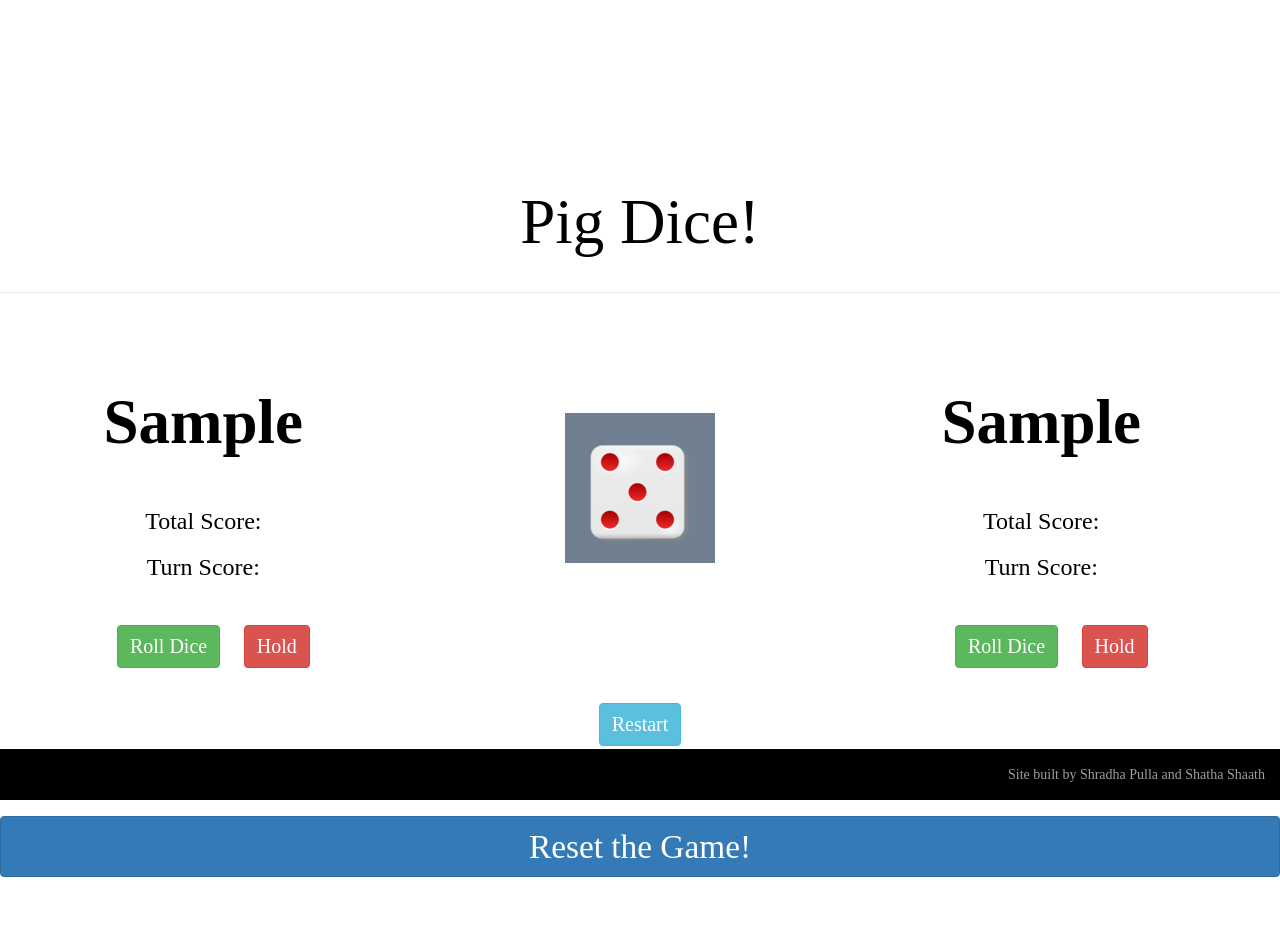
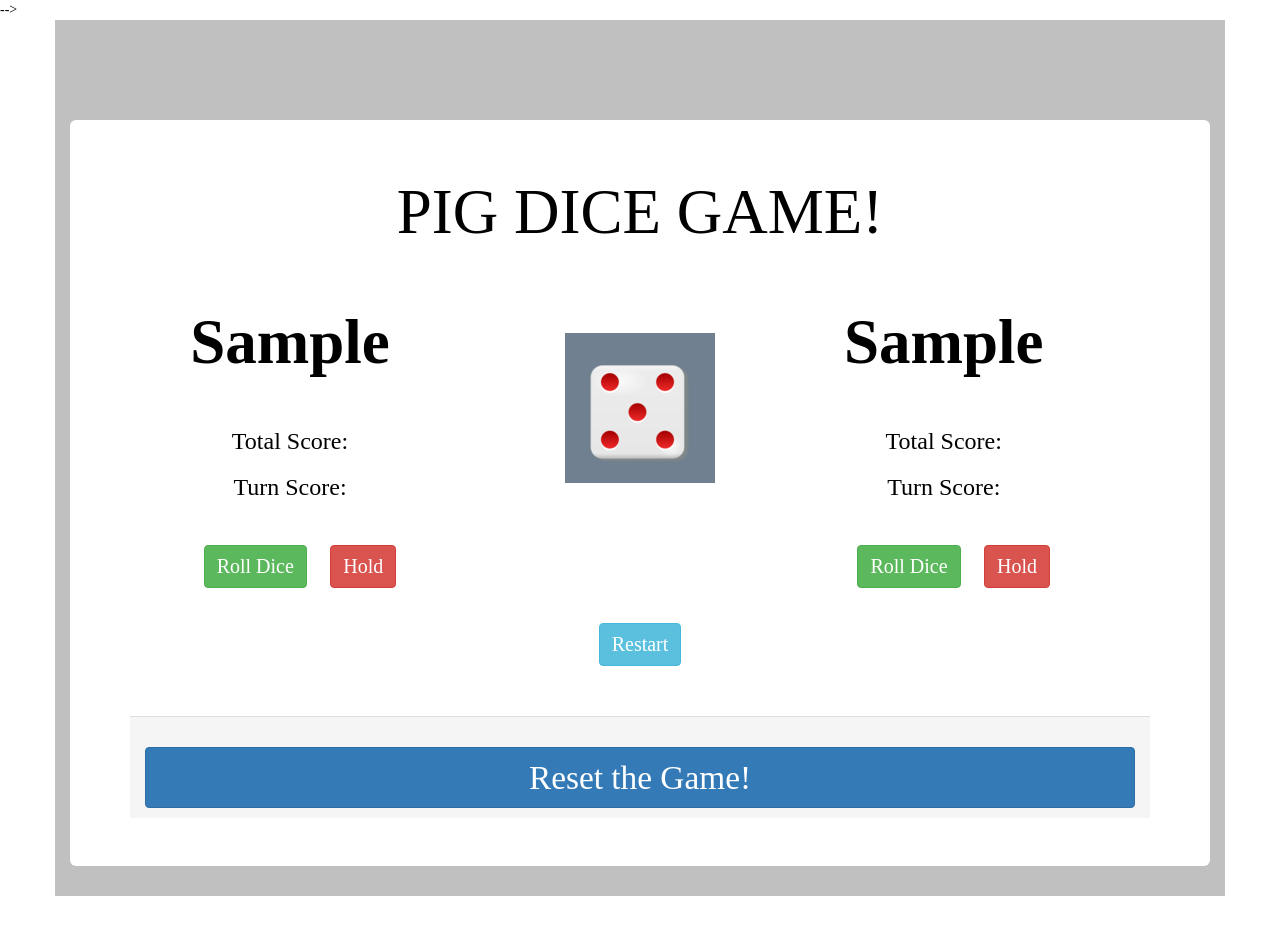
Before and after one commit to msclaudine/pigDiceGame, a plain HTML site: page index.html in a window 1280 px wide. Both pictures are taken after typing "Sample", "Sample" into the empty fields and a click on the button "Start Game!". After the commit the page ends 896 px from the top, so only its background shows below. Drawn offline with Linux system fonts and the light colour scheme.

Commit message:
adding more custom css

```diff
--- a/css/styles.css
+++ b/css/styles.css
@@ -2,14 +2,16 @@ body {
   font-family: serif;
   color: #000000;
 }
-
+.container {
+  background-color: silver;
+}
 .navbar-inverse {
   background-color: #000000;
 }
 
 #intro-content {
   color: #000000;
-  background-color: #ffffff;
+  background-color: slategrey;
   margin-top: 200px;
   text-align: center;
 }
@@ -28,12 +30,6 @@ body {
   background-color: #ffffff;
   margin-top: 200px;
   text-align: center;
-}
-
-.page-header {
-  font-size: 65pt;
-  margin-bottom: 75px;
-  padding-bottom: 35px;
 }
 
 h1 {
--- a/index.html
+++ b/index.html
@@ -10,6 +10,26 @@
   </head>
 
   <body>
+
+      <!-- <div class="jumbotron" id="intro-content">
+          <h1 class="page-header">Welcome to the Pig Dice web game!</h1>
+          <!-- <div class="rules">
+            <p>"Pig Dice is a simple dice game played between two people. Each turn, a player repeatedly rolls a die until either a 1 is rolled (which makes the player lose their score that turn) or the player decides to "hold" (which allows a player to keep their turn score but ends their turn). The first player to score 100 or more points wins." - <a href="https://en.wikipedia.org/wiki/Pig_%28dice_game%29">Wikipedia</a></p>
+          </div> -->
+          <!-- <form id="names-row">
+            <div class="row">
+              <div class="col-xs-6">
+                <h3><strong>Player 1's Name:</strong></h3><input required class="form-control input-lg" type="text" id="p1input-name">
+              </div>
+              <div class="col-xs-6">
+                <h3><strong>Player 2's Name:</strong></h3><input required class="form-control form-control-danger input-lg" type="text" id="p2input-name">
+              </div>
+              <button type="submit" class="btn btn-primary" id="startgame-btn">Start Game!</button>
+            </div>
+          </form>
+        </div> --> -->
+
+  <div class="container">
 
     <div class="jumbotron" id="intro-content">
           <h1 class="page-header">Welcome to the Pig Dice web game!</h1>
@@ -28,9 +48,12 @@
             </div>
           </form>
         </div>
+
 <!-- Intro Jumbotron End -->
   <div class="jumbotron" id="content">
-    <h1 class="page-header">Pig Dice!</h1>
+    <div class="panel-heading">
+    <h1 class="panel-title">PIG DICE GAME!</h1>
+    </div>
     <div class="row">
 <!-- Player 1 Start -->
       <div class="col-xs-4" id="dicebox-marg">
@@ -57,7 +80,9 @@
 <!-- Player 2 End -->
     </div>
     <button type="button" class="btn btn-info" id="restart-btn">Restart</button>
+    <div class="panel-footer">
     <button type="button" class="btn btn-primary" id="reset-gamepage">Reset the Game!</button>
+  </div>
   </div>
 <!-- Win Jumbotron Start -->
   <div class="jumbotron" id="win">
@@ -68,14 +93,14 @@
       <button type="button" class="btn btn-primary" id="reset-winpage">Play Again</button>
     </div>
   </div>
-<!-- Win Jumbotron End -->
-<!-- Footer Start -->
+<!-- Win Jumbotron End
+Footer Start
    <div class="nav">
     <nav class="navbar navbar-inverse navbar-fixed-bottom" id="footer">
       <div class="navbar-text pull-right">Site built by Shradha Pulla and Shatha Shaath</div>
     </nav>
   </div>
-
+</div> -->
 
   </body>
 </html>
```
Also changed, not shown: img/bcg.jpg (added). Lines whose indentation alone changed are shown as unchanged.
